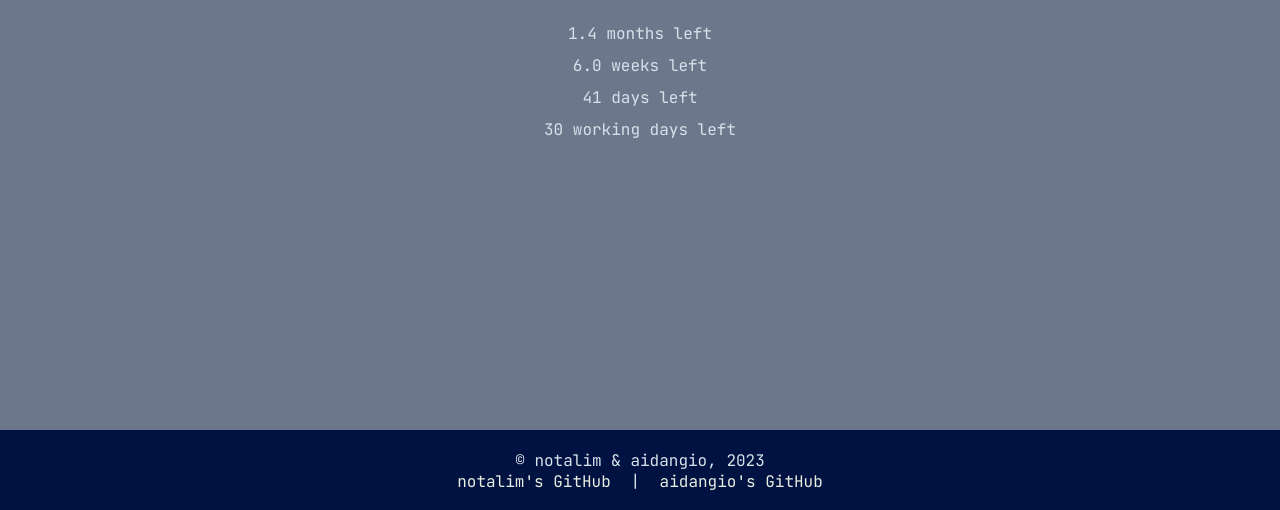
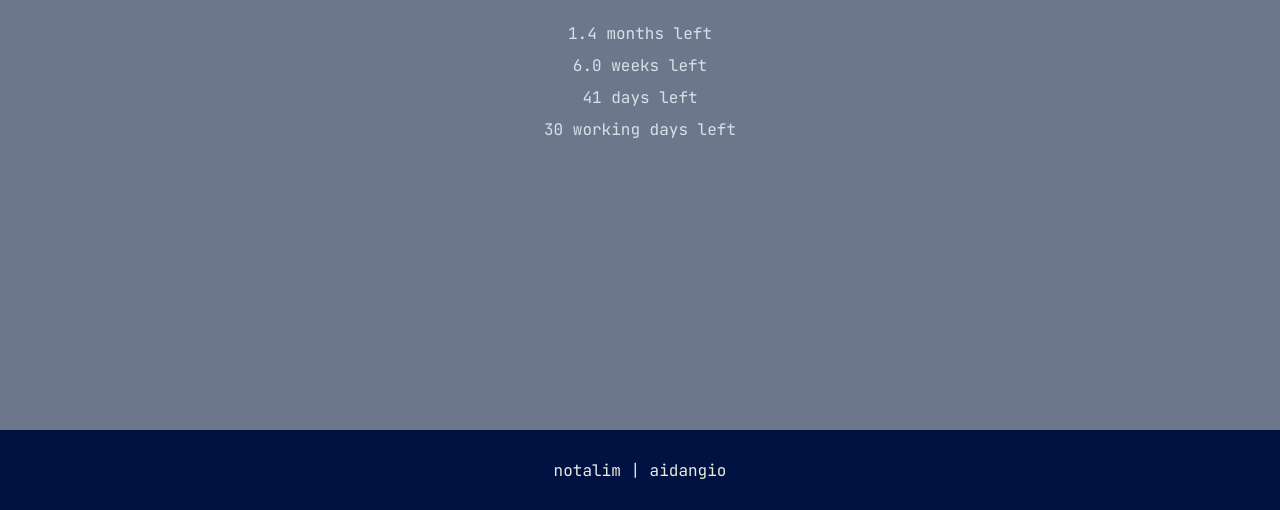
Before and after one commit to notalim/semester-tracker, a plain HTML site: page pages/index.html in a window 1280 px wide. Shown: the part 290-800 px from the top of the page. Drawn offline with Linux system fonts and the light colour scheme.

Commit message:
added readme, finalized styling

```diff
--- a/pages/index.html
+++ b/pages/index.html
@@ -25,14 +25,13 @@
             </div>
         </div>
         <footer class="footer">
-            <p>&copy; notalim & aidangio, 2023</p>
             <p>
                 <a href="https://github.com/notalim" target="_blank"
-                    >notalim's GitHub</a
+                    >notalim</a
                 >
                 |
                 <a href="https://github.com/aidangio" target="_blank"
-                    >aidangio's GitHub</a
+                    >aidangio</a
                 >
             </p>
         </footer>
--- a/styles/styles.css
+++ b/styles/styles.css
@@ -58,16 +58,19 @@ body {
 
 .footer {
     background-color: var(--penn-blue);
-    padding: 20px 0;
     height: 10vh;
     bottom: 0;
     width: 100%;
+    display: flex;
+    justify-content: center;
+    align-items: center;
+    margin: 0 auto;
+
 }
 
 .footer a {
     color: #e8eddf;
     text-decoration: none;
-    margin: 10px 10px;
     transition: ease-in-out 0.2s;
 }
 
```
Also changed, not shown: assets/Semester Countdown.png (added), 1 other file.
